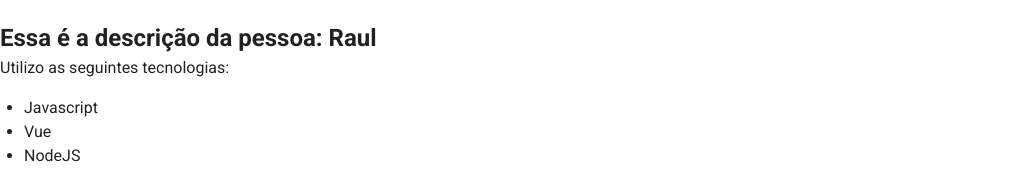
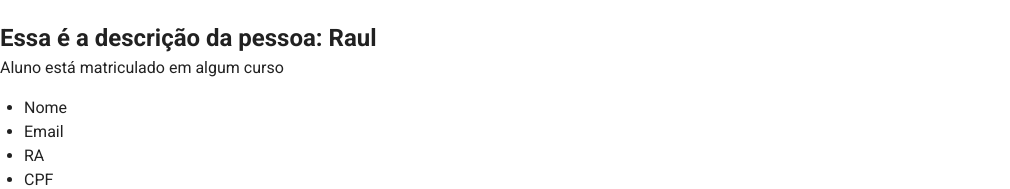
Before and after one commit to grupo-a/challenge-full-stack-web, a Vue app: page / in a window 1280 px wide. Shown: the part 804-993 px from the top of the page, without its empty margins (0-1010 px from the left). Before the commit the page ends 972 px from the top, so only its background shows below. Built offline with nearby package versions, Linux system fonts and the light colour scheme.

Commit message:
usando diretivas

```diff
--- a/src/components/Info.vue
+++ b/src/components/Info.vue
@@ -1,16 +1,24 @@
 <template>
     <div>
-        <p>Utilizo as seguintes tecnologias:</p>
-        <ul>
-            <li>Javascript</li>
-            <li>Vue</li>
-            <li>NodeJS</li>
+        <p v-if="esta_logado">Aluno está matriculado em algum curso</p>
+        <p v-else>Aluno não matriculado</p>
+        <ul v-show="mostra_dados">
+            <li>Nome</li>
+            <li>Email</li>
+            <li>RA</li>
+            <li>CPF</li>
         </ul>
     </div>
 </template>
 
 <script lang="ts">
     export default {
-        name: 'Info'
+        name: 'Info',
+        data() {
+            return {
+                esta_logado: true,
+                mostra_dados: true
+            }
+        }
     }
 </script>
```
